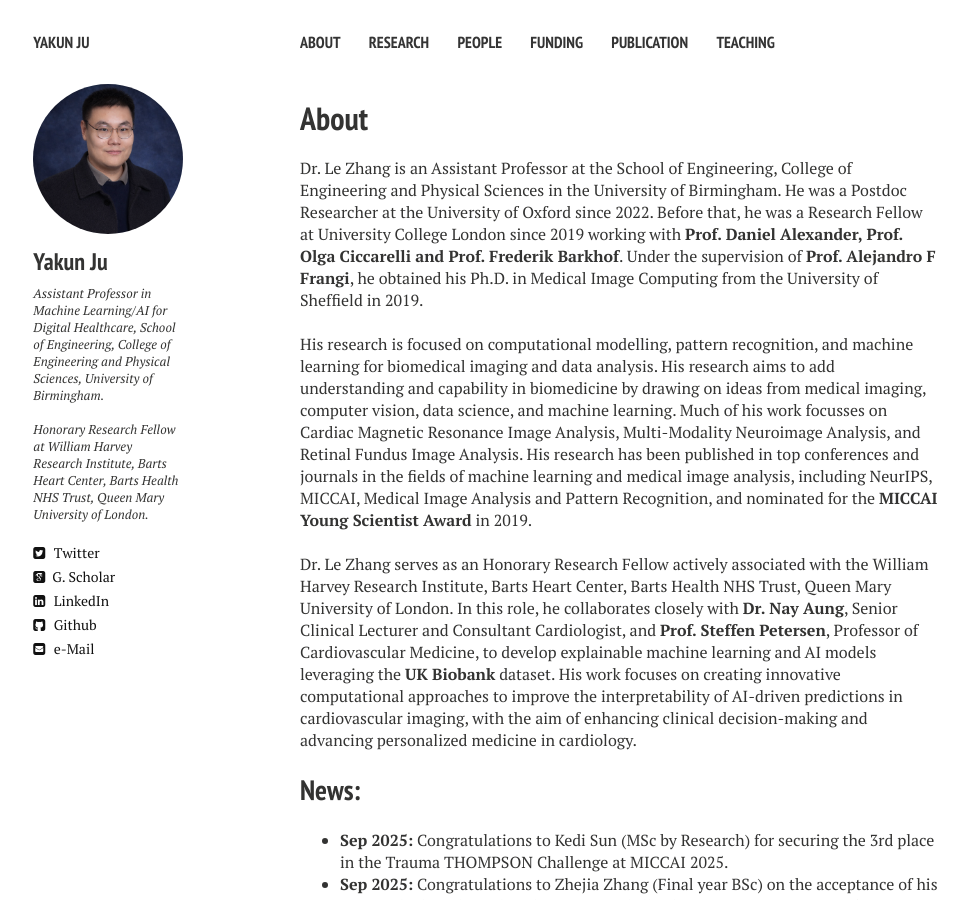
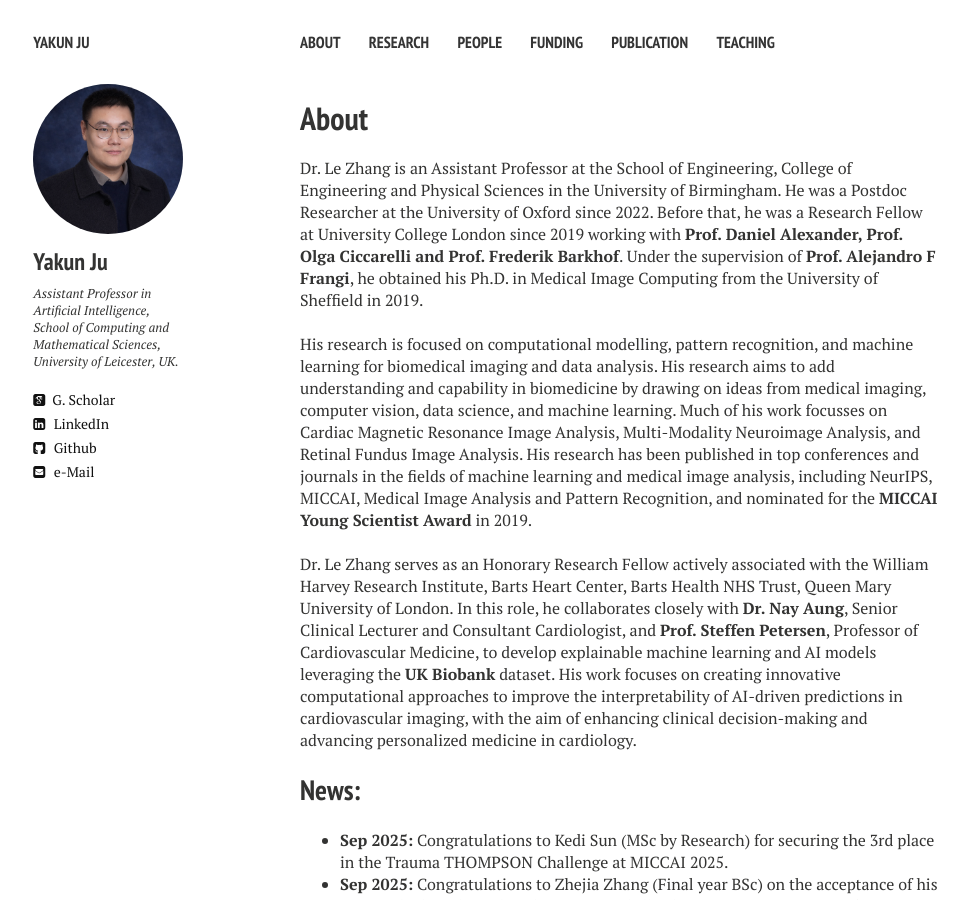
Before and after one commit to Kelvin-Ju/kelvin-ju.github.io, a Jekyll site: the page built from index.md, in a window 1280 px wide and 900 px high. Shown: the whole window, without its empty margins (20-988 px from the left). Built offline with Jekyll 4.4.1, drawn with Linux system fonts in a browser that asks for light colours; nearby versions of some CDN libraries.

Commit message:
Update _config.yml

```diff
--- a/_config.yml
+++ b/_config.yml
@@ -10,16 +10,15 @@ disqus_shortname: juyakun
 owner:
   name:           Yakun Ju
   avatar:         jykh.png
-  bio:            Assistant Professor in Machine Learning/AI for Digital Healthcare, School of Engineering, College of Engineering and Physical Sciences, University of Birmingham.
-                  <br> <br> Honorary Research Fellow at William Harvey Research Institute, Barts Heart Center, Barts Health NHS Trust, Queen Mary University of London.
-  location:       "University of Birmingham"
-  email:          l.zhang.16@bham.ac.uk
+  bio:            Assistant Professor in Artificial Intelligence, School of Computing and Mathematical Sciences, University of Leicester, UK.
+
+  location:       "University of Leicester"
+  email:          yj174@leicester.ac.uk
   # Social networking links are used in author-bio sidebar. Update and remove as you like.
 
-  twitter: thisislezhang
-  linkedin: thisislezhang
-  google_scholar: N3gALRkAAAAJ
-  github: thisislezhang
+  linkedin: yakunju
+  google_scholar: hE10pMYAAAAJ
+  github: Kelvin-Ju
 # Analytics and webmaster tools stuff goes here
 google_verify:
 # https://ssl.bing.com/webmaster/configure/verify/ownership Option 2 content= goes here
@@ -29,7 +28,7 @@ bing_verify:
 # For external links add external: true
 links:
   - title: About
-    url: //thisislezhang.github.io
+    url: //juyakun.github.io
   - title: Research
     url: /research/
   - title: People
@@ -37,7 +36,7 @@ links:
   - title: Funding
     url: /Funding/
   - title: Publication
-    url: https://scholar.google.es/citations?hl=en&user=N3gALRkAAAAJ&view_op=list_works&sortby=pubdate
+    url: https://scholar.google.co.uk/citations?user=hE10pMYAAAAJ&hl=en&oi=aoJ
     external: true
   - title: Teaching
     url: /teaching/
```
